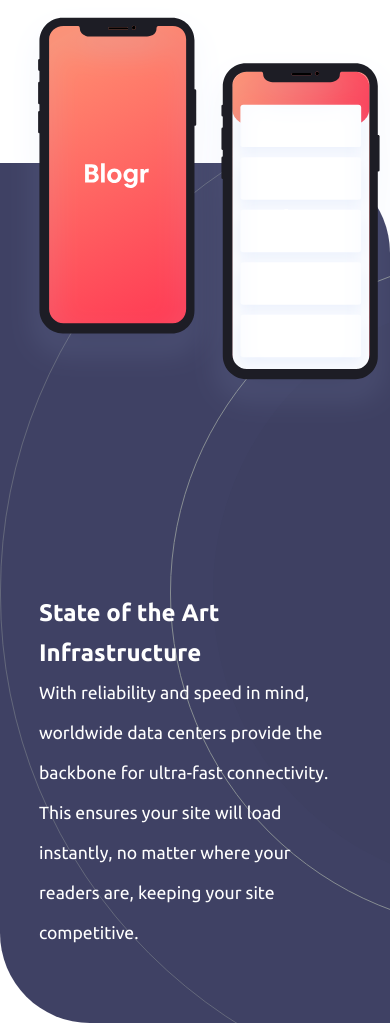
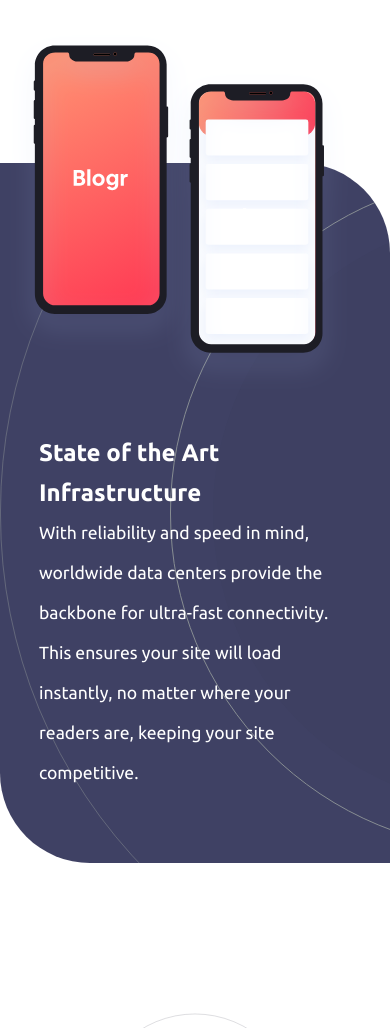
Before and after one commit to carissaayo/blogr-landing-page, a plain HTML site: page index.html in a window 390 px wide. Shown: the part 1661-2689 px from the top of the page. Drawn offline with Linux system fonts and the light colour scheme.

Commit message:
fixed the art image width on mobile with less than 430px viewport

```diff
--- a/scss/styles.scss
+++ b/scss/styles.scss
@@ -22,6 +22,8 @@
   padding: 0;
   margin: 0;
   box-sizing: border-box;
+  transition:  0.3s ease-in-out;
+
 }
 body {
   font-family: "Ubuntu", sans-serif;
@@ -772,9 +774,10 @@
         background-repeat: no-repeat;
         background-position: left center;
         height: fit-content;
+        margin-bottom: 20px;
         .art-flex-con {
           grid-template-columns: 1fr;
-          grid-template-rows: 1fr 1fr;
+          grid-template-rows:250px 1fr;
           column-gap: 0;
           .img-con {
             position: relative;
@@ -784,6 +787,12 @@
               width: 400px;
               top: 0px;
               left: 0px;
+
+            @media screen and (max-width:420px) {
+              width:340px;
+              top: 30px;
+
+            }
             }
           }
           .art-text-con {
@@ -804,7 +813,7 @@
         height: fit-content;
         .simple-con {
           grid-template-columns: 1fr;
-          grid-template-rows: 400px 1fr;
+          grid-template-rows: 300px 1fr;
           row-gap: 10px;
           column-gap: 0px;
           .img-con {
@@ -812,6 +821,7 @@
               position: relative;
               top: 0px;
               left:0px;
+              img{width:100%}
             }
           }
           .simple-min-text-con {
```
Also changed, not shown: css/styles.css, 1 other file.
